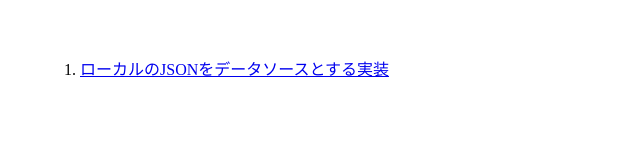
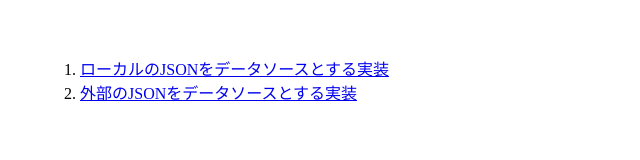
Before and after one commit to big-mon/study-javascript-autocomplete, a plain HTML site: page index.html in a window 1280 px wide. Shown: the whole page, without its empty margins (0-640 px from the left). Drawn offline with Linux system fonts and the light colour scheme.

Commit message:
chore: update demo

```diff
--- a/index.html
+++ b/index.html
@@ -9,6 +9,9 @@
       <li>
         <a href="./demo1/index.html">ローカルのJSONをデータソースとする実装</a>
       </li>
+      <li>
+        <a href="./demo2/index.html">外部のJSONをデータソースとする実装</a>
+      </li>
     </ol>
   </body>
 </html>
```
